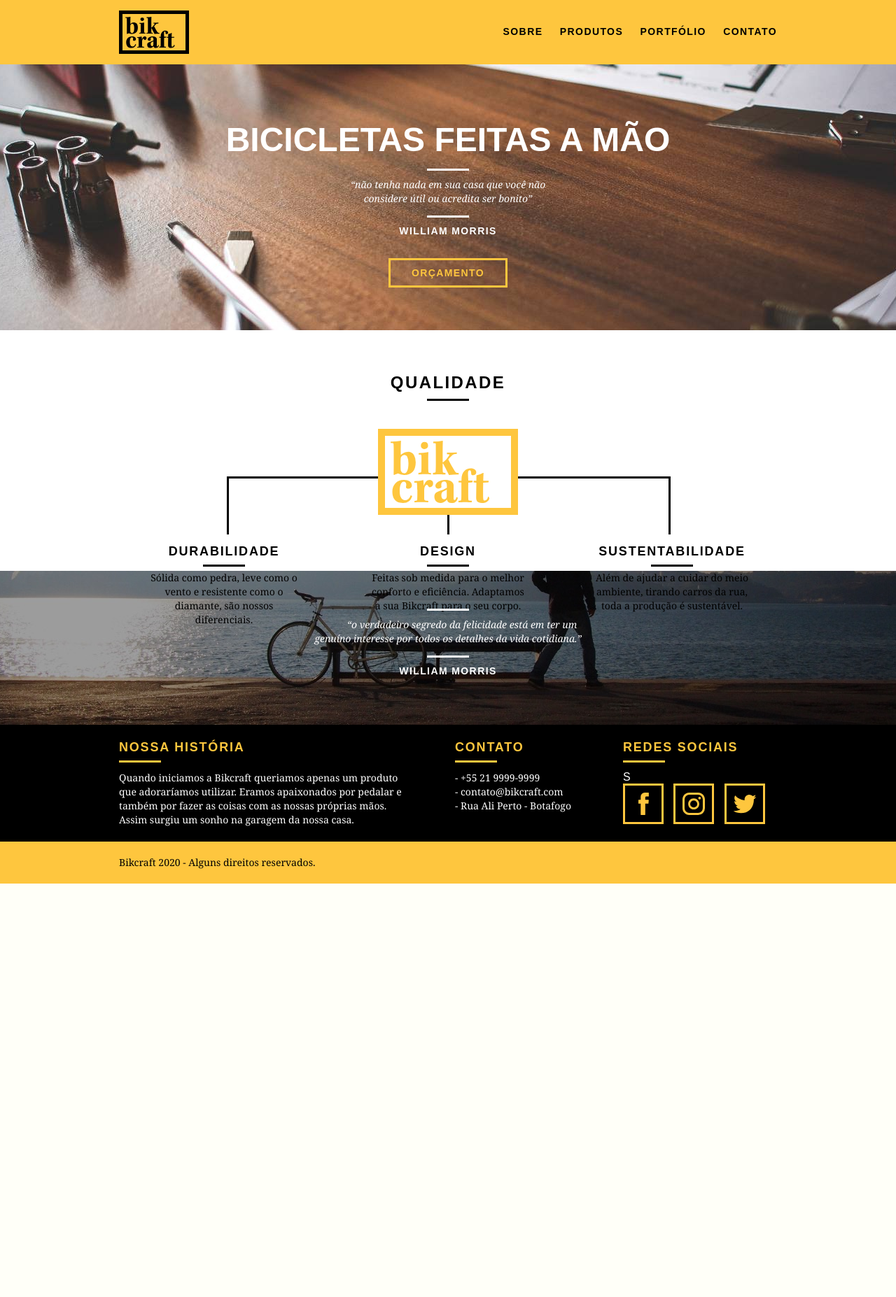
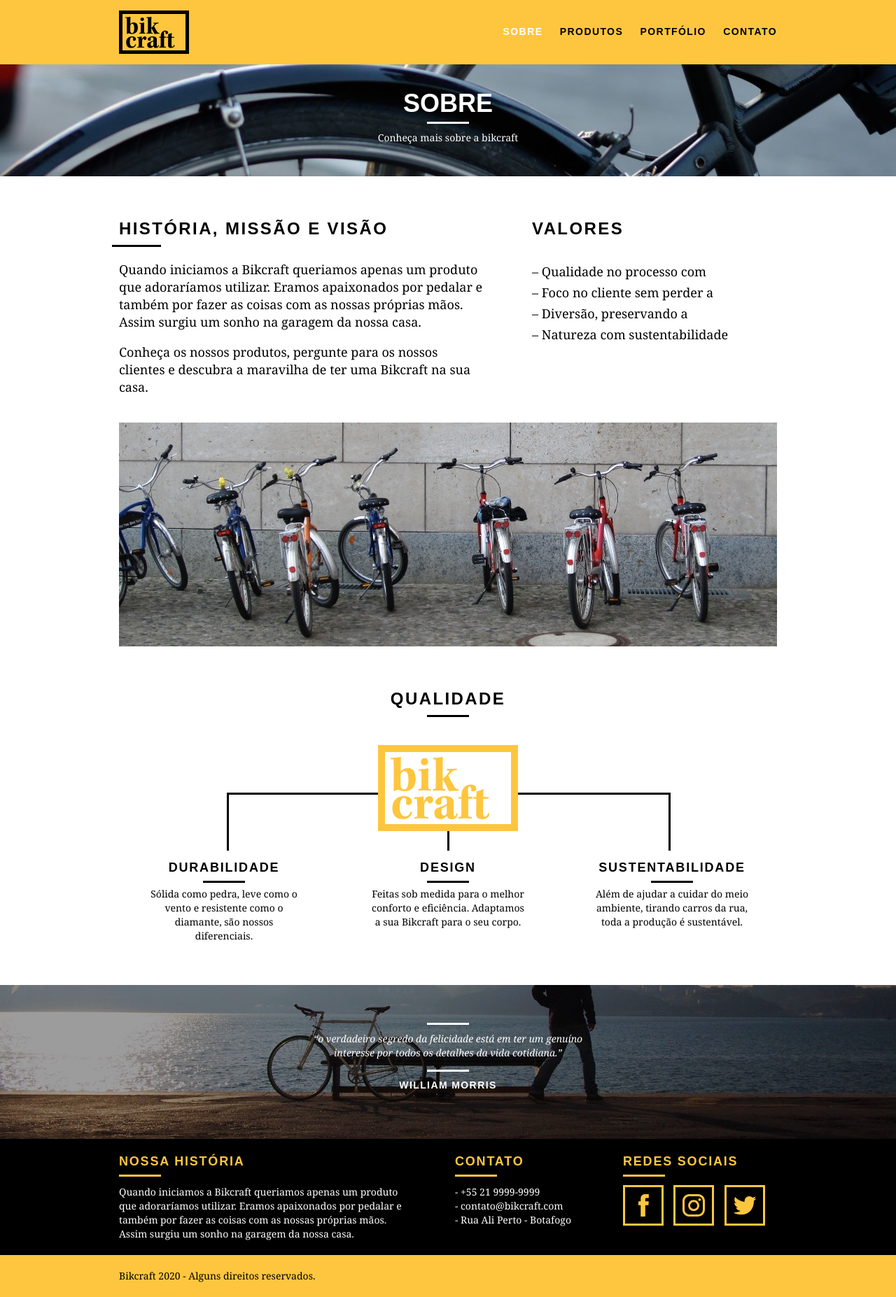
Before and after one commit to pedrocamussi/origamid, a PHP site: page /sobre.html in a window 1280 px wide. Shown: the whole page at 70% size. Before the commit the page ends 1263 px from the top, so only its background shows below. Run offline with PHP 8.4, Linux system fonts and the light colour scheme.

Commit message:
Sobre done

```diff
--- a/bikcraft/web/css/sobre.css
+++ b/bikcraft/web/css/sobre.css
@@ -0,0 +1,20 @@
+.interna_sobre{
+    background: url("../img/bg-sobre.jpg")no-repeat center;
+}
+.missao-sobre{
+    padding-top: 60px;
+}
+.missao-sobre p{
+    font-size: 18px;
+    line-height: 25px;
+    margin-bottom: 1em;
+    padding-right: 60px;
+}
+.missao-sobre ul li{
+    font-family: Georgia, 'Times New Roman', serif;
+    font-size: 18px;
+    line-height: 30px;
+}
+.foto-equipe{
+    padding-top: 20px;
+}
--- a/bikcraft/web/css/style.css
+++ b/bikcraft/web/css/style.css
@@ -7,7 +7,9 @@ p{
     font-size: 14px;
     line-height: 20px;
 }
-
+.logo:hover{
+    filter: invert(100%) sepia(100%) saturate(0%) hue-rotate(29deg) brightness(107%) contrast(101%);
+}
 .btn{
     border: 3px solid #fec63e;
     padding: 10px 30px;
@@ -77,7 +79,9 @@ img {
 }
 .header_menu ul li a:hover{
     color: #ffffff;
-
+}
+.header_menu ul li a.menu-ativo{
+    color: #ffffff;
 }
 /* Introdução */
 .introducao{
@@ -118,7 +122,46 @@ img {
     font-size: 14px;
     letter-spacing: .1em;
 }
-
+ /* Introdução Interna */
+ .introducao-interna{
+     width: 100%;
+     margin-top: 92px;
+     height: 160px;
+     background-size: cover;
+     text-align: center;
+     color: #ffffff;
+     padding-top: 35px;
+ }
+ .introducao-interna h1{
+    font-size: 36px;
+    font-weight: bold;
+    text-transform: uppercase;
+ }
+ .introducao-interna h1:after{
+    content: "";
+    display: block;
+    width: 60px;
+    height: 3px;
+    background: #ffffff;
+    margin: 6px auto 10px auto;
+ }
+ .subtitulo-interno {
+    font-size: 24px;
+    line-height: 30px;
+    font-weight: bold;
+    letter-spacing: .1em;
+    color: #000000;
+    text-transform: uppercase;
+    margin-bottom: 20px;
+}
+.subtitulo-interno:after{
+    content: "";
+    display: block;
+    width: 60px;
+    height: 3px;
+    background: #000000;
+    margin: 8px 0;
+}
 /* Produtos */
 .produtos{
     padding: 60px 0;
@@ -197,6 +240,7 @@ img {
 }
 .qualidade_lista{
     padding-top: 20px;
+    overflow: auto;   /* Clear fix */
 }
 .qualidade_lista li{
     text-align: center;
--- a/bikcraft/web/index.html
+++ b/bikcraft/web/index.html
@@ -12,7 +12,7 @@
 		<header class="header">
 			<div class="container">
 				<a href="index.html" class="grid-4">
-					<img src="img/bikcraft.svg" alt="Bikcraft">
+					<img src="img/bikcraft.svg" class="logo" alt="Bikcraft">
 				</a>
 				<nav class="grid-12 header_menu">
 					<ul>
@@ -131,7 +131,7 @@
 						</ul>
 					</div>
 					<div class="grid-4 footer_redes">
-						<h3>Redes Sociais</h3>S
+						<h3>Redes Sociais</h3>
 						<ul>
 							<li><a href="http://facebook.com.br" target="_blank"> <img src="img/redes-sociais/facebook.svg"></a></li>
 							<li><a href="http://instagram.com.br" target="_blank"> <img src="img/redes-sociais/instagram.svg"></a></li>
--- a/bikcraft/web/sobre.html
+++ b/bikcraft/web/sobre.html
@@ -13,11 +13,11 @@
 		<header class="header">
 			<div class="container">
 				<a href="index.html" class="grid-4">
-					<img src="img/bikcraft.svg" alt="Bikcraft">
+					<img src="img/bikcraft.svg" class="logo" alt="Bikcraft">
 				</a>
 				<nav class="grid-12 header_menu">
 					<ul>
-						<li><a href="sobre.html">Sobre</a></li>
+						<li><a href="sobre.html" class="menu-ativo">Sobre</a></li>
 						<li><a href="produtos.html">Produtos</a></li>
 						<li><a href="portfolio.html">Portfólio</a></li>
 						<li><a href="contato.html">Contato</a></li>
@@ -26,15 +26,32 @@
 			</div>
 		</header>
 
-		<section class="introducao">
+		<section class="introducao-interna interna_sobre">
 			<div class="container">
-				<h1>Bicicletas Feitas a Mão</h1>
-				<blockquote class="quote-externo">
-					<p>“não tenha nada em sua casa que você não considere útil ou acredita ser bonito”</p>
-					<cite>WILLIAM MORRIS</cite>
-				</blockquote>
-				<a href="produtos.html" class="btn">Orçamento</a>
+				<h1>Sobre</h1>
+				<p>Conheça mais sobre a bikcraft</p>
 			</div>
+		</section>
+
+		<section class="missao-sobre container">
+			<div class="grid-10">
+				<h2 class="subtitulo-interno">História, Missão e Visão</h2>
+				<p>Quando iniciamos a Bikcraft queriamos apenas um produto que adoraríamos utilizar. Eramos apaixonados por pedalar e também por fazer as coisas com as nossas próprias mãos. Assim surgiu um sonho na garagem da nossa casa.</p>
+				<p>Conheça os nossos produtos, pergunte para os nossos clientes e descubra a maravilha de ter uma Bikcraft na sua casa.</p>
+			</div>
+			<div class="div-6">
+				<h2 class="subtitulo-interno">Valores</h2>
+				<ul>
+					<li>– Qualidade no processo com</li>
+					<li>– Foco no cliente sem perder a</li>
+					<li>– Diversão, preservando a</li>
+					<li>– Natureza com sustentabilidade</li>
+				</ul>
+			</div>
+			<div class="grid-16 foto-equipe">
+				<img src="img/equipe-bikcraft.jpg" alt="equipe-bikcraft">
+			</div>
+
 		</section>
 
 		<section class="qualidade container">
@@ -80,7 +97,7 @@
 						</ul>
 					</div>
 					<div class="grid-4 footer_redes">
-						<h3>Redes Sociais</h3>S
+						<h3>Redes Sociais</h3>
 						<ul>
 							<li><a href="http://facebook.com.br" target="_blank"> <img src="img/redes-sociais/facebook.svg"></a></li>
 							<li><a href="http://instagram.com.br" target="_blank"> <img src="img/redes-sociais/instagram.svg"></a></li>
```
